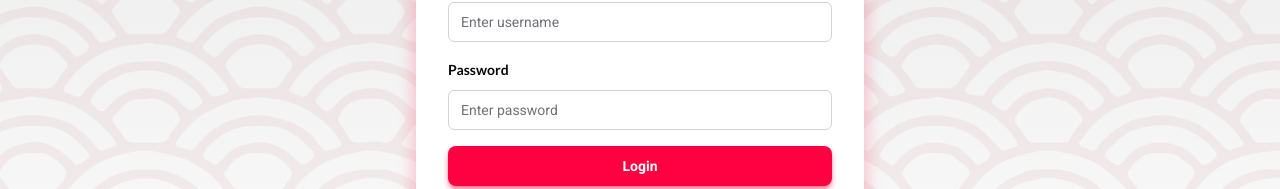
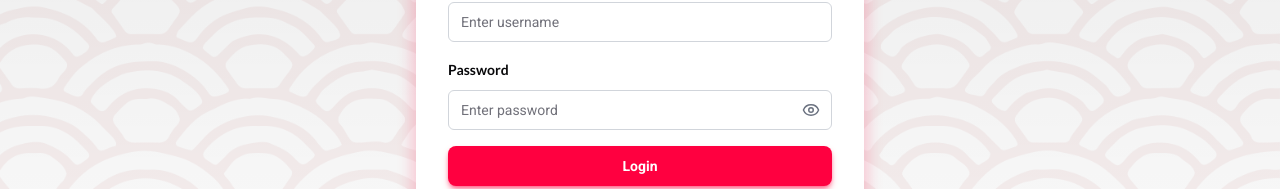
Before and after one commit to BharatwaleJain/VITMUN26, a Next.js app: page /admin in a window 1280 px wide. Shown: the part 410-599 px from the top of the page. Built offline with nearby package versions, Linux system fonts and the light colour scheme.

Commit message:
fix: admin improvement

```diff
--- a/src/app/admin/page.tsx
+++ b/src/app/admin/page.tsx
@@ -8,7 +8,7 @@ import { Button } from "@/components/ui/button";
 import { Input } from "@/components/ui/input";
 import { Label } from "@/components/ui/label";
 import { Lato } from "next/font/google";
-import { Menu, X, Download, LogOut, RefreshCw, Users, Building2, UserCheck } from "lucide-react";
+import { Menu, X, Download, LogOut, RefreshCw, Users, Building2, UserCheck, Eye, EyeOff } from "lucide-react";
 import {
     Sheet,
     SheetClose,
@@ -91,6 +91,7 @@ const AdminPage = () => {
     const [isAuthenticated, setIsAuthenticated] = useState(false);
     const [username, setUsername] = useState("");
     const [password, setPassword] = useState("");
+    const [showPassword, setShowPassword] = useState(false);
     const [loginError, setLoginError] = useState("");
     const [externalDelegates, setExternalDelegates] = useState<Delegate[]>([]);
     const [internalDelegates, setInternalDelegates] = useState<Delegate[]>([]);
@@ -392,8 +393,17 @@ const AdminPage = () => {
         }
         const buffer = await workbook.xlsx.writeBuffer();
         const timestamp = new Date()
-            .toISOString()
-            .replace("T", "_")
+            .toLocaleString("sv-SE", {
+                timeZone: "Asia/Kolkata",
+                year: "numeric",
+                month: "2-digit",
+                day: "2-digit",
+                hour: "2-digit",
+                minute: "2-digit",
+                second: "2-digit",
+                hour12: false,
+            })
+            .replace(" ", "_")
             .substring(0, 16)
             .replaceAll(":", "-");
         saveAs(new Blob([buffer]), `vitmundata_${timestamp}.xlsx`);
@@ -449,7 +459,9 @@ const AdminPage = () => {
                         </p>
                         <form onSubmit={handleLogin} className="space-y-4">
                             <div className="space-y-2">
-                                <Label htmlFor="username" className={latoBold.className}>Username</Label>
+                                <Label htmlFor="username" className={latoBold.className}>
+                                    Username
+                                </Label>
                                 <Input
                                     id="username"
                                     type="text"
@@ -461,16 +473,27 @@ const AdminPage = () => {
                                 />
                             </div>
                             <div className="space-y-2">
-                                <Label htmlFor="password" className={latoBold.className}>Password</Label>
+                                <Label htmlFor="password" className={latoBold.className}>
+                                    Password
+                                </Label>
+                                <div className="relative">
                                     <Input
                                         id="password"
-                                    type="password"
+                                        type={showPassword ? "text" : "password"}
                                         value={password}
                                         onChange={(e) => setPassword(e.target.value)}
                                         required
-                                    className="w-full border-gray-300 focus:ring-[#FF0040] focus:border-[#FF0040]"
+                                        className="w-full pr-10 border-gray-300 focus:ring-[#FF0040] focus:border-[#FF0040]"
                                         placeholder="Enter password"
                                     />
+                                    <button
+                                        type="button"
+                                        onClick={() => setShowPassword(!showPassword)}
+                                        className="absolute right-3 top-1/2 -translate-y-1/2 text-gray-500 hover:text-[#FF0040]"
+                                    >
+                                        {showPassword ? <EyeOff size={18} /> : <Eye size={18} />}
+                                    </button>
+                                </div>
                             </div>
                             {loginError && (
                                 <div className="p-3 rounded bg-red-50 text-red-600 text-sm border border-red-200">
```
Lines whose indentation alone changed are shown as unchanged.
